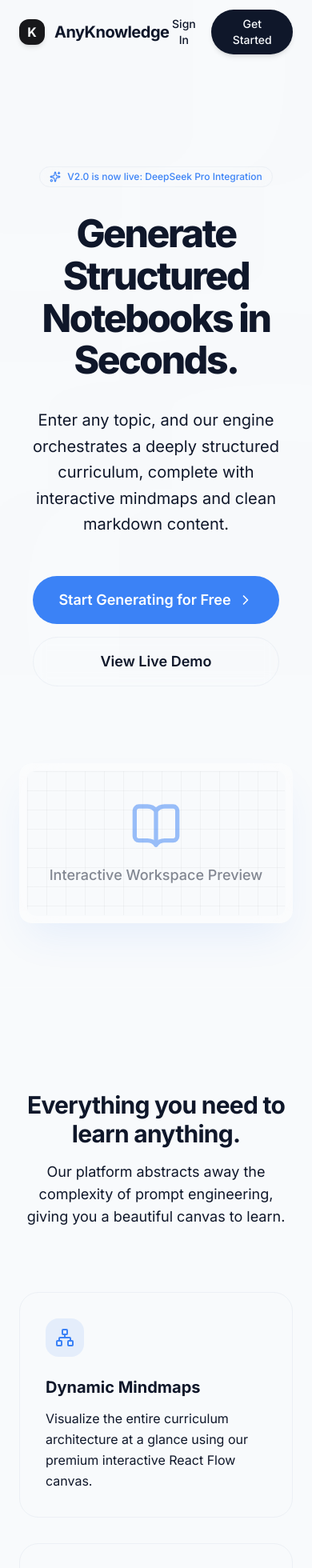
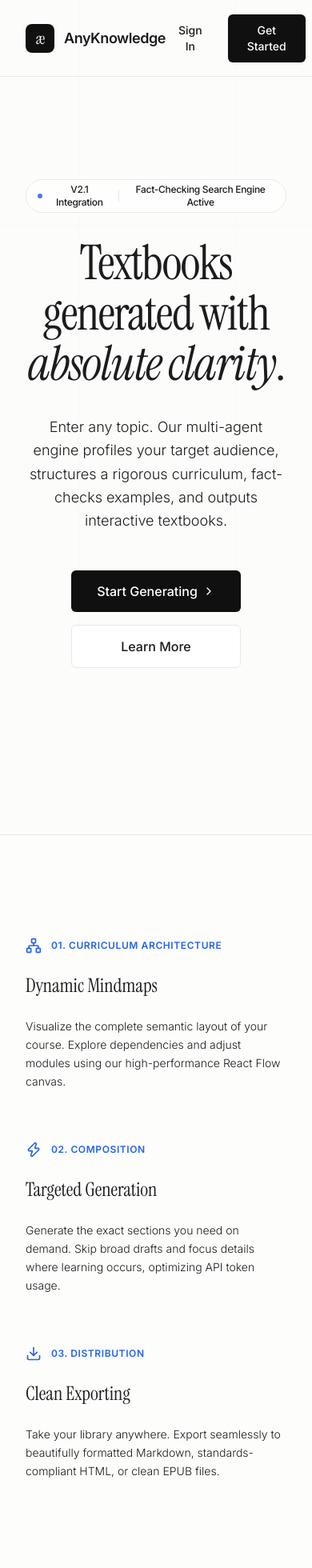
Before and after one commit to KhangVong/ai-textbook-generator, a Next.js app: page / in a window 390 px wide. Shown: the top 1960 px of the page at 80% size. Built offline with nearby package versions, Linux system fonts and the light colour scheme; no server answers.

Commit message:
fix(ui/ux): overhaul visual design, unify typography, resolve type-checking errors in search-agent

```diff
--- a/src/app/api/chat/route.ts
+++ b/src/app/api/chat/route.ts
@@ -116,7 +116,7 @@ CRITICAL REQUIREMENTS:
 
               writeText('[STATUS]Agent 4: 🔍 搜索智能体正在联网核查初稿中的案例...[/STATUS]\n');
 
-              const searchWeb = {
+              const searchWeb: any = {
                 description: 'Search Google for factual verification of examples or claims.',
                 parameters: z.object({ query: z.string() }),
                 execute: async ({ query }: { query: string }) => {
@@ -146,9 +146,9 @@ Do NOT output any metadata or comments. Output ONLY the final, polished, and fac
                 model: openai.chat(modelName),
                 system: factCheckerSystem,
                 prompt: `Here is the draft. Verify it, modify it if necessary, and output the final version:\n\n${fullDraft}`,
-                tools: { searchWeb },
+                tools: { searchWeb: searchWeb as any },
                 maxSteps: 3, // Allow the agent to search up to 2 times before answering
-              });
+              } as any);
 
               for await (const textPart of factCheckerResult.textStream) {
                 // Ensure we capture the final text for Assessor Agent
--- a/src/app/globals.css
+++ b/src/app/globals.css
@@ -1,36 +1,46 @@
+@import url('https://fonts.googleapis.com/css2?family=Instrument+Serif:ital@0;1&family=Inter:wght@300;400;500;600;700&display=swap');
 @import "tailwindcss";
 @plugin "@tailwindcss/typography";
 
 :root {
-  --background: #f8fafc;
-  --foreground: #0f172a;
+  --background: #fcfcfb;
+  --foreground: #1c1c1e;
 
-  --primary: #3b82f6;
+  --primary: #101010;
   --primary-foreground: #ffffff;
 
+  --accent: #2563eb;
+  --accent-foreground: #ffffff;
+
   --card: #ffffff;
-  --card-foreground: #0f172a;
+  --card-foreground: #1c1c1e;
 
-  --border: #e2e8f0;
+  --border: #e8e8e8;
 
-  --glass-bg: rgba(255, 255, 255, 0.7);
-  --glass-border: rgba(255, 255, 255, 0.4);
+  --glass-bg: rgba(252, 252, 251, 0.75);
+  --glass-border: rgba(232, 232, 232, 0.5);
+
+  --font-serif: 'Instrument Serif', Georgia, serif;
+  --font-sans: 'Inter', system-ui, -apple-system, sans-serif;
 }
 
 @media (prefers-color-scheme: dark) {
   :root {
-    --background: #09090b;
-    --foreground: #fafafa;
+    --background: #0f0f10;
+    --foreground: #f4f4f6;
 
-    --primary: #3b82f6;
-    --primary-foreground: #ffffff;
+    --primary: #f4f4f6;
+    --primary-foreground: #0f0f10;
+
+    --accent: #3b82f6;
+    --accent-foreground: #ffffff;
 
     --card: #18181b;
-    --card-foreground: #fafafa;
+    --card-foreground: #f4f4f6;
 
     --border: #27272a;
 
-    --glass-bg: rgba(24, 24, 27, 0.6);
+    --glass-bg: rgba(15, 15, 16, 0.75);
     --glass-border: rgba(39, 39, 42, 0.5);
   }
 }
@@ -40,16 +50,19 @@
   --color-foreground: var(--foreground);
   --color-primary: var(--primary);
   --color-primary-foreground: var(--primary-foreground);
+  --color-accent: var(--accent);
+  --color-accent-foreground: var(--accent-foreground);
   --color-card: var(--card);
   --color-card-foreground: var(--card-foreground);
   --color-border: var(--border);
-  --font-sans: var(--font-inter);
+  --font-sans: var(--font-sans);
+  --font-serif: var(--font-serif);
 }
 
 body {
   background: var(--background);
   color: var(--foreground);
-  font-family: var(--font-sans), sans-serif;
+  font-family: var(--font-sans);
   -webkit-font-smoothing: antialiased;
 }
 
@@ -57,12 +70,34 @@ body {
 @layer utilities {
   .glassmorphism {
     background: var(--glass-bg);
-    backdrop-filter: blur(12px);
-    -webkit-backdrop-filter: blur(12px);
+    backdrop-filter: blur(16px);
+    -webkit-backdrop-filter: blur(16px);
     border: 1px solid var(--glass-border);
   }
 
   .premium-shadow {
-    box-shadow: 0 10px 40px -10px rgba(0,0,0,0.08);
+    box-shadow: 0 12px 40px -12px rgba(0,0,0,0.06);
+  }
+
+  .editorial-title {
+    font-family: var(--font-serif);
+    font-weight: 400;
   }
 }
+
+/* Custom scrollbars for directory lists */
+::-webkit-scrollbar {
+  width: 5px;
+  height: 5px;
+}
+::-webkit-scrollbar-track {
+  background: transparent;
+}
+::-webkit-scrollbar-thumb {
+  background: var(--border);
+  border-radius: 99px;
+}
+::-webkit-scrollbar-thumb:hover {
+  background: var(--foreground);
+  opacity: 0.2;
+}
--- a/src/app/page.tsx
+++ b/src/app/page.tsx
@@ -1,48 +1,53 @@
 import Link from 'next/link';
 import { SignInButton } from '@clerk/nextjs';
 import { auth } from '@clerk/nextjs/server';
-import { BookOpen, Network, Zap, Download, Sparkles, ChevronRight } from 'lucide-react';
+import { BookOpen, Network, Zap, Download, Sparkles, ChevronRight, BookOpenText, ArrowUpRight } from 'lucide-react';
 
 export default async function LandingPage() {
   const { userId } = await auth();
   return (
-    <div className="min-h-screen bg-background text-foreground selection:bg-primary/30">
+    <div className="min-h-screen bg-background text-foreground font-sans antialiased selection:bg-accent/20">
 
-      {/* Background Ambient Effects (Muted/Minimalist) */}
-      <div className="fixed inset-0 overflow-hidden pointer-events-none z-0">
-        <div className="absolute top-[-10%] left-[-10%] w-[40%] h-[40%] bg-zinc-500/5 blur-[150px] rounded-full mix-blend-screen" />
-        <div className="absolute bottom-[-10%] right-[-10%] w-[40%] h-[40%] bg-zinc-500/5 blur-[150px] rounded-full mix-blend-screen" />
+      {/* Background Accent Lines */}
+      <div className="absolute inset-0 overflow-hidden pointer-events-none z-0 opacity-40">
+        <div className="absolute top-0 left-1/4 w-[1px] h-full bg-border/40" />
+        <div className="absolute top-0 left-3/4 w-[1px] h-full bg-border/40" />
+        <div className="absolute top-1/3 left-0 w-full h-[1px] bg-border/40" />
       </div>
 
       {/* Header */}
-      <header className="relative z-10 container mx-auto px-6 h-20 flex items-center justify-between border-b border-white/5">
+      <header className="relative z-10 container mx-auto px-8 h-24 flex items-center justify-between border-b border-border">
         <div className="flex items-center space-x-3">
-          <div className="w-8 h-8 rounded-xl bg-zinc-900 dark:bg-zinc-100 flex items-center justify-center text-background font-bold shadow-md">
-            K
+          <div className="w-9 h-9 rounded-lg bg-primary text-primary-foreground flex items-center justify-center font-serif text-xl font-medium tracking-tighter">
+            æ
           </div>
-          <span className="font-bold text-xl tracking-tight">AnyKnowledge</span>
+          <span className="font-semibold text-lg tracking-tight font-sans">AnyKnowledge</span>
         </div>
-        <nav className="hidden md:flex items-center space-x-8 text-sm font-medium text-muted-foreground">
-          <a href="#features" className="hover:text-foreground transition-colors">Features</a>
-          <a href="#how-it-works" className="hover:text-foreground transition-colors">How it Works</a>
-          <a href="#pricing" className="hover:text-foreground transition-colors">Pricing</a>
+
+        <nav className="hidden md:flex items-center space-x-12 text-sm font-medium text-muted-foreground">
+          <a href="#features" className="hover:text-foreground transition-colors">Philosophy</a>
+          <a href="#workflow" className="hover:text-foreground transition-colors">Workflow</a>
+          <a href="https://github.com/github/spec-kit" target="_blank" className="hover:text-foreground transition-colors flex items-center">
+            Spec Kit <ArrowUpRight className="w-3.5 h-3.5 ml-1" />
+          </a>
         </nav>
+
         <div className="flex items-center space-x-4">
           {!userId ? (
             <>
               <SignInButton mode="modal">
-                <button className="text-sm font-medium text-muted-foreground hover:text-foreground transition-colors">
+                <button className="text-sm font-medium text-muted-foreground hover:text-foreground transition-colors px-4 py-2">
                   Sign In
                 </button>
               </SignInButton>
               <SignInButton mode="modal">
-                <button className="text-sm bg-foreground text-background px-5 py-2 rounded-full font-medium hover:bg-foreground/90 transition-all hover:scale-105 active:scale-95 shadow-md">
+                <button className="text-sm bg-primary text-primary-foreground px-6 py-2.5 rounded-md font-medium hover:opacity-95 transition-all shadow-sm">
                   Get Started
                 </button>
               </SignInButton>
             </>
           ) : (
-            <Link href="/dashboard" className="text-sm bg-primary text-primary-foreground px-5 py-2 rounded-full font-medium hover:bg-primary/90 transition-all hover:scale-105 active:scale-95 shadow-md">
+            <Link href="/dashboard" className="text-sm bg-primary text-primary-foreground px-6 py-2.5 rounded-md font-medium hover:opacity-95 transition-all shadow-sm">
               Go to Dashboard
             </Link>
           )}
@@ -50,99 +55,92 @@ export default async function LandingPage() {
       </header>
 
       {/* Hero Section */}
-      <main className="relative z-10 flex flex-col items-center justify-center text-center px-6 pt-32 pb-20">
+      <main className="relative z-10 flex flex-col items-center justify-center text-center px-8 pt-32 pb-24 max-w-5xl mx-auto">
 
-        <div className="inline-flex items-center space-x-2 bg-secondary/50 border border-border/50 px-3 py-1 rounded-full text-xs font-medium text-primary mb-8 backdrop-blur-md animate-in fade-in slide-in-from-bottom-4 duration-700">
-          <Sparkles className="w-3.5 h-3.5" />
-          <span>V2.0 is now live: DeepSeek Pro Integration</span>
+        <div className="inline-flex items-center space-x-2 border border-border px-3.5 py-1 rounded-full text-xs font-medium tracking-tight mb-8 bg-card/60 backdrop-blur-md">
+          <span className="w-1.5 h-1.5 rounded-full bg-accent animate-pulse" />
+          <span className="text-muted-foreground">V2.1 Integration</span>
+          <span className="text-border">|</span>
+          <span className="text-foreground">Fact-Checking Search Engine Active</span>
         </div>
 
-        <h1 className="text-5xl md:text-7xl font-extrabold tracking-tighter max-w-4xl leading-[1.1] mb-8 animate-in fade-in slide-in-from-bottom-6 duration-1000 delay-100 fill-mode-both">
-          Generate <span className="text-foreground dark:text-zinc-100">Structured Notebooks</span> in Seconds.
+        <h1 className="text-6xl md:text-8xl tracking-tight max-w-4xl leading-[1.05] mb-8 font-serif font-light text-balance">
+          Textbooks generated with <span className="italic font-normal">absolute clarity</span>.
         </h1>
 
-        <p className="text-xl text-muted-foreground max-w-2xl mb-12 leading-relaxed animate-in fade-in slide-in-from-bottom-8 duration-1000 delay-200 fill-mode-both">
-          Enter any topic, and our engine orchestrates a deeply structured curriculum, complete with interactive mindmaps and clean markdown content.
+        <p className="text-lg md:text-xl text-muted-foreground max-w-2xl mb-12 leading-relaxed font-light">
+          Enter any topic. Our multi-agent engine profiles your target audience, structures a rigorous curriculum, fact-checks examples, and outputs interactive textbooks.
         </p>
 
-        <div className="flex flex-col sm:flex-row items-center space-y-4 sm:space-y-0 sm:space-x-4 animate-in fade-in slide-in-from-bottom-10 duration-1000 delay-300 fill-mode-both">
+        <div className="flex flex-col sm:flex-row items-center space-y-4 sm:space-y-0 sm:space-x-4 mb-28">
           {!userId ? (
             <SignInButton mode="modal" signUpFallbackRedirectUrl="/dashboard">
-              <button className="w-full sm:w-auto flex items-center justify-center bg-primary text-primary-foreground px-8 py-4 rounded-full font-semibold text-lg hover:bg-primary/90 transition-all hover:shadow-[0_0_40px_-10px_rgba(59,130,246,0.5)] hover:-translate-y-1">
-                Start Generating for Free
-                <ChevronRight className="w-5 h-5 ml-2" />
+              <button className="w-full sm:w-auto flex items-center justify-center bg-primary text-primary-foreground px-8 py-3.5 rounded-md font-medium text-base hover:opacity-95 transition-all">
+                Start Generating
+                <ChevronRight className="w-4 h-4 ml-1.5" />
               </button>
             </SignInButton>
           ) : (
-            <Link href="/dashboard" className="w-full sm:w-auto flex items-center justify-center bg-primary text-primary-foreground px-8 py-4 rounded-full font-semibold text-lg hover:bg-primary/90 transition-all hover:shadow-[0_0_40px_-10px_rgba(59,130,246,0.5)] hover:-translate-y-1">
+            <Link href="/dashboard" className="w-full sm:w-auto flex items-center justify-center bg-primary text-primary-foreground px-8 py-3.5 rounded-md font-medium text-base hover:opacity-95 transition-all">
               Go to Dashboard
-              <ChevronRight className="w-5 h-5 ml-2" />
+              <ChevronRight className="w-4 h-4 ml-1.5" />
             </Link>
           )}
-          <a href="#demo" className="w-full sm:w-auto flex items-center justify-center bg-secondary/50 backdrop-blur border border-border/50 text-foreground px-8 py-4 rounded-full font-semibold text-lg hover:bg-secondary transition-all">
-            View Live Demo
+          <a href="#features" className="w-full sm:w-auto flex items-center justify-center bg-card border border-border text-foreground px-8 py-3.5 rounded-md font-medium text-base hover:bg-secondary/20 transition-all">
+            Learn More
           </a>
-        </div>
-
-        {/* Floating App Preview Mockup */}
-        <div className="mt-24 w-full max-w-5xl rounded-2xl border border-white/10 bg-card/40 backdrop-blur-xl p-2 shadow-2xl shadow-primary/10 overflow-hidden animate-in fade-in zoom-in-95 duration-1000 delay-500 fill-mode-both">
-          <div className="rounded-xl border border-white/5 bg-background overflow-hidden aspect-video relative flex items-center justify-center">
-            {/* Mockup UI Elements */}
-            <div className="absolute inset-0 bg-[linear-gradient(to_right,#80808012_1px,transparent_1px),linear-gradient(to_bottom,#80808012_1px,transparent_1px)] bg-[size:24px_24px]"></div>
-            <div className="relative z-10 flex flex-col items-center opacity-50">
-              <BookOpen className="w-16 h-16 text-primary mb-4" />
-              <p className="font-medium text-lg">Interactive Workspace Preview</p>
-            </div>
-          </div>
         </div>
       </main>
 
-      {/* Features Section */}
-      <section id="features" className="relative z-10 py-32 border-t border-white/5 bg-background/50">
-        <div className="container mx-auto px-6">
-          <div className="text-center mb-20">
-            <h2 className="text-3xl md:text-5xl font-bold mb-4 tracking-tight">Everything you need to learn anything.</h2>
-            <p className="text-muted-foreground text-lg max-w-2xl mx-auto">Our platform abstracts away the complexity of prompt engineering, giving you a beautiful canvas to learn.</p>
-          </div>
+      {/* Philosophy / Cardless Features Section */}
+      <section id="features" className="relative z-10 py-32 border-t border-border bg-card/20">
+        <div className="container mx-auto px-8 max-w-6xl">
+          <div className="grid md:grid-cols-3 gap-16">
 
-          <div className="grid md:grid-cols-3 gap-8 max-w-5xl mx-auto">
-            <FeatureCard
-              icon={<Network />}
-              title="Dynamic Mindmaps"
-              desc="Visualize the entire curriculum architecture at a glance using our premium interactive React Flow canvas."
-            />
-            <FeatureCard
-              icon={<Zap />}
-              title="Targeted Generation"
-              desc="Don't waste tokens. Selectively generate the exact chapters you want to learn right now with zero waiting."
-            />
-            <FeatureCard
-              icon={<Download />}
-              title="Multi-Format Export"
-              desc="Take your knowledge offline. Export instantly to pristine Markdown, fully styled HTML, or standard EPUB 3."
-            />
+            {/* Column 1 */}
+            <div className="flex flex-col space-y-6">
+              <div className="flex items-center space-x-3 text-accent">
+                <Network className="w-5 h-5" />
+                <h3 className="text-xs font-semibold uppercase tracking-wider font-sans">01. CURRICULUM ARCHITECTURE</h3>
+              </div>
+              <h4 className="text-2xl font-serif">Dynamic Mindmaps</h4>
+              <p className="text-muted-foreground text-sm leading-relaxed font-light">
+                Visualize the complete semantic layout of your course. Explore dependencies and adjust modules using our high-performance React Flow canvas.
+              </p>
+            </div>
+
+            {/* Column 2 */}
+            <div className="flex flex-col space-y-6 md:border-l md:border-border md:pl-16">
+              <div className="flex items-center space-x-3 text-accent">
+                <Zap className="w-5 h-5" />
+                <h3 className="text-xs font-semibold uppercase tracking-wider font-sans">02. COMPOSITION</h3>
+              </div>
+              <h4 className="text-2xl font-serif">Targeted Generation</h4>
+              <p className="text-muted-foreground text-sm leading-relaxed font-light">
+                Generate the exact sections you need on demand. Skip broad drafts and focus details where learning occurs, optimizing API token usage.
+              </p>
+            </div>
+
+            {/* Column 3 */}
+            <div className="flex flex-col space-y-6 md:border-l md:border-border md:pl-16">
+              <div className="flex items-center space-x-3 text-accent">
+                <Download className="w-5 h-5" />
+                <h3 className="text-xs font-semibold uppercase tracking-wider font-sans">03. DISTRIBUTION</h3>
+              </div>
+              <h4 className="text-2xl font-serif">Clean Exporting</h4>
+              <p className="text-muted-foreground text-sm leading-relaxed font-light">
+                Take your library anywhere. Export seamlessly to beautifully formatted Markdown, standards-compliant HTML, or clean EPUB files.
+              </p>
+            </div>
+
           </div>
         </div>
       </section>
 
       {/* Footer */}
-      <footer className="relative z-10 border-t border-white/5 py-12 text-center text-muted-foreground">
-        <p className="text-sm">© 2026 AnyKnowledge. All rights reserved. Designed with precision.</p>
+      <footer className="relative z-10 border-t border-border py-16 text-center text-muted-foreground bg-background">
+        <p className="text-xs tracking-wider">© 2026 ANYKNOWLEDGE. DESIGNED WITH SYSTEMATIC RESTRAINT.</p>
       </footer>
     </div>
   );
 }
-
-function FeatureCard({ icon, title, desc }: { icon: React.ReactNode, title: string, desc: string }) {
-  return (
-    <div className="group p-8 rounded-3xl bg-secondary/30 border border-border/50 hover:bg-secondary/50 transition-all hover:shadow-xl hover:-translate-y-1">
-      <div className="w-12 h-12 rounded-2xl bg-primary/10 text-primary flex items-center justify-center mb-6 group-hover:scale-110 transition-transform">
-        {icon}
-      </div>
-      <h3 className="text-xl font-bold mb-3">{title}</h3>
-      <p className="text-muted-foreground leading-relaxed">
-        {desc}
-      </p>
-    </div>
-  );
-}
```
Also changed, not shown: src/components/layout/AppLayout.tsx (+37 -37 lines), src/components/views/ReadView.tsx (+110 -49 lines), src/components/wizard/NlpWizard.tsx (+37 -38 lines).
